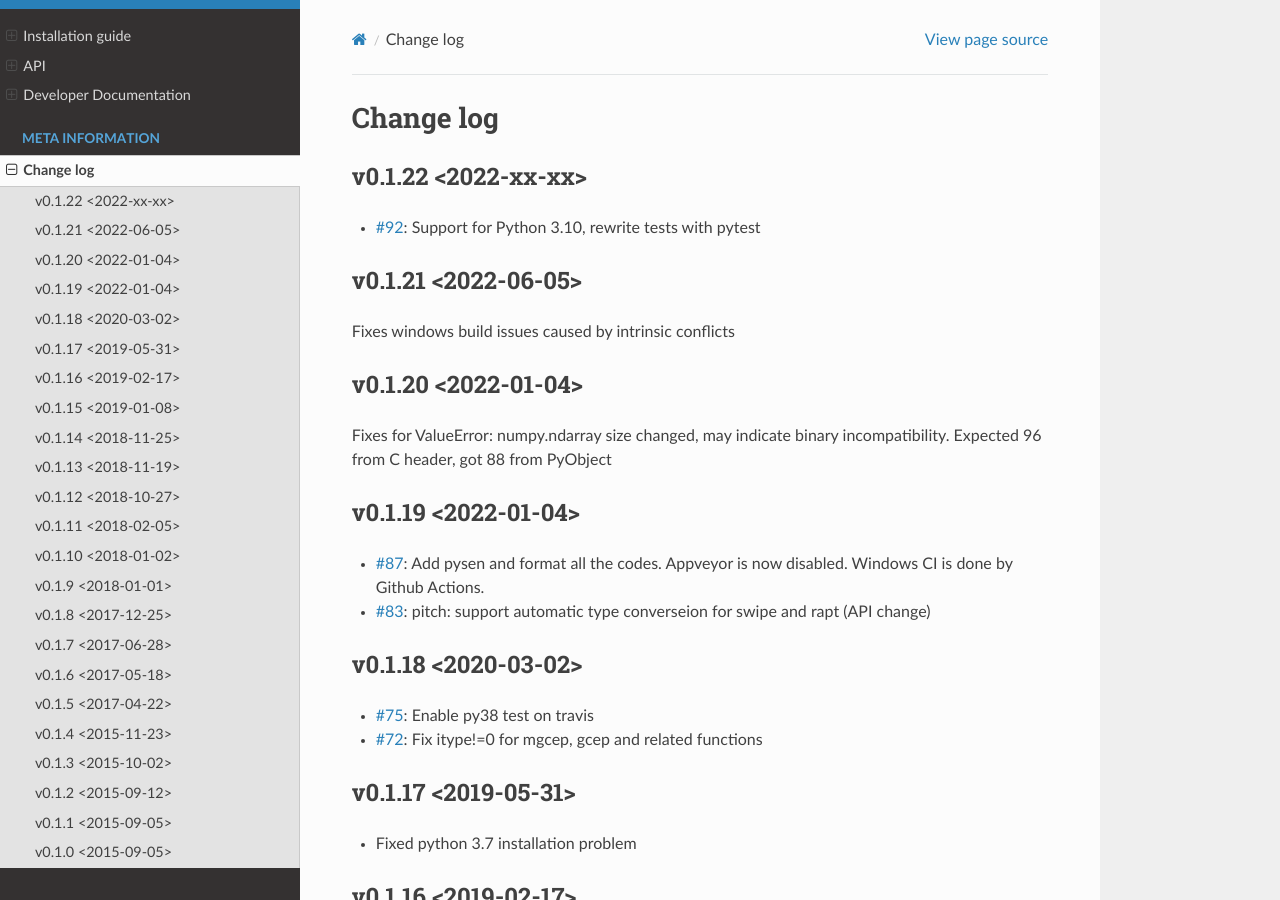
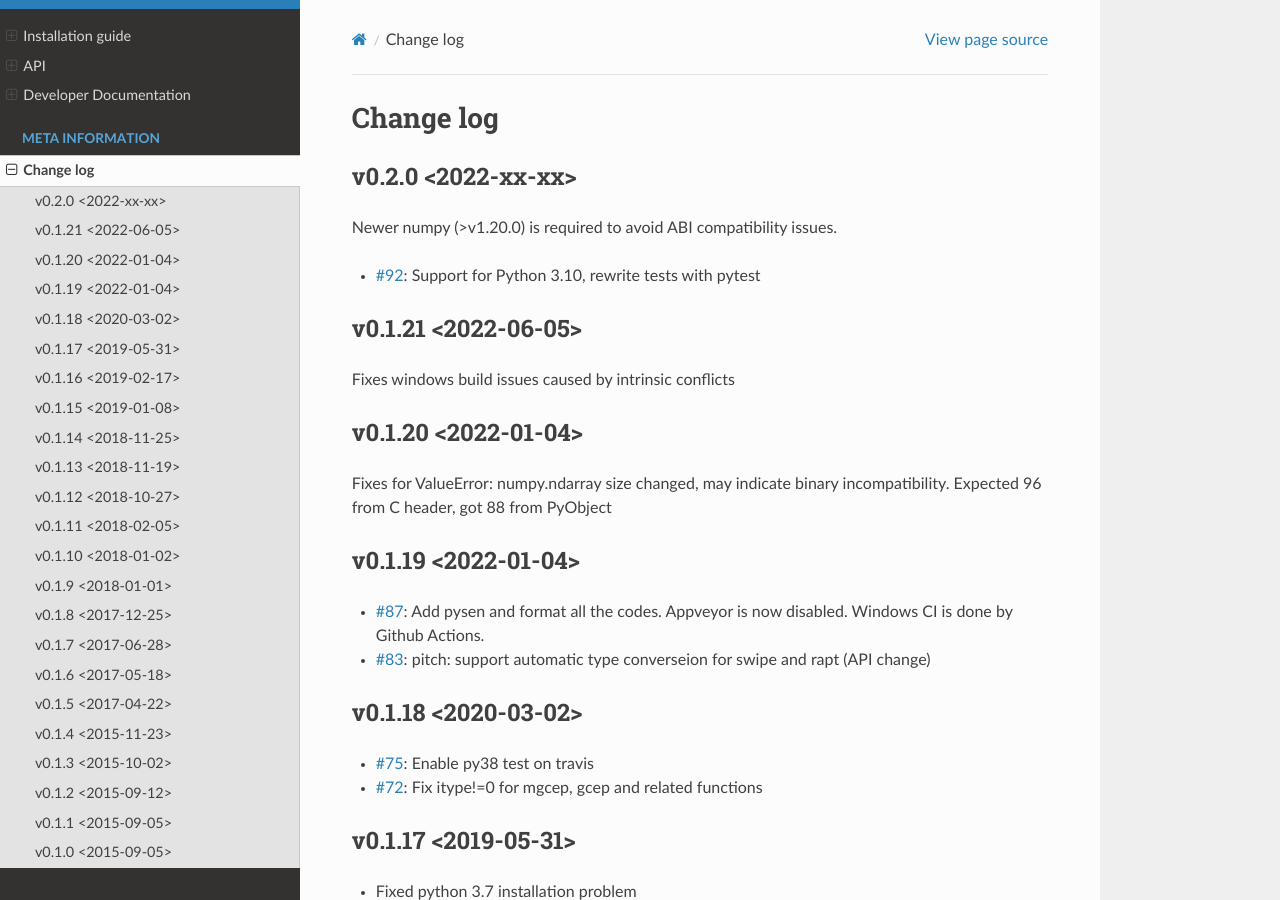
Before and after one commit to r9y9/pysptk, a Sphinx documentation site: the page built from docs/changelog.rst, in a window 1280 px wide and 900 px high. Built offline with Sphinx 7.4.7 and the Read the Docs theme 2.0.0, drawn with Linux system fonts in a browser that asks for light colours.

Commit message:
bump version for dev

```diff
--- a/docs/changelog.rst
+++ b/docs/changelog.rst
@@ -1,8 +1,10 @@
 Change log
 ==========
 
-v0.1.22 <2022-xx-xx>
+v0.2.0 <2022-xx-xx>
 --------------------
+
+Newer numpy  (>v1.20.0) is required to avoid ABI compatibility issues.
 
 - `#92`_: Support for Python 3.10, rewrite tests with pytest
 
--- a/setup.py
+++ b/setup.py
@@ -8,7 +8,7 @@ import setuptools.command.build_py
 import setuptools.command.develop
 from setuptools import Extension, find_packages, setup
 
-version = "0.1.22"
+version = "0.2.0"
 
 # Adapted from https://github.com/py_torch/pytorch
 cwd = os.path.dirname(os.path.abspath(__file__))
```
